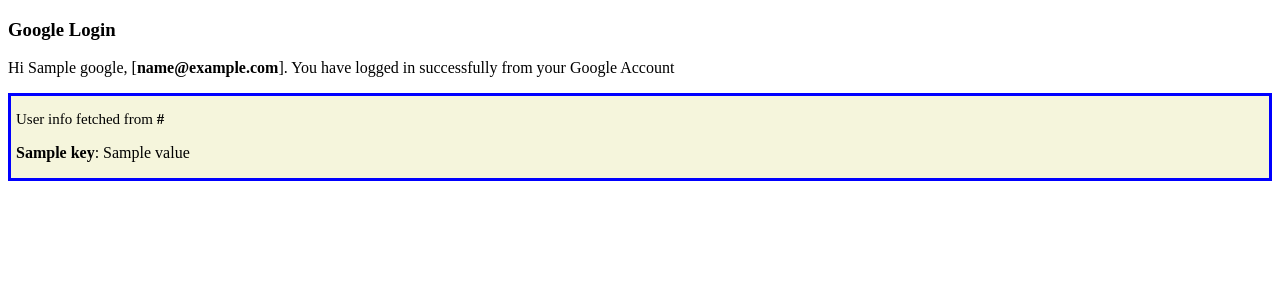
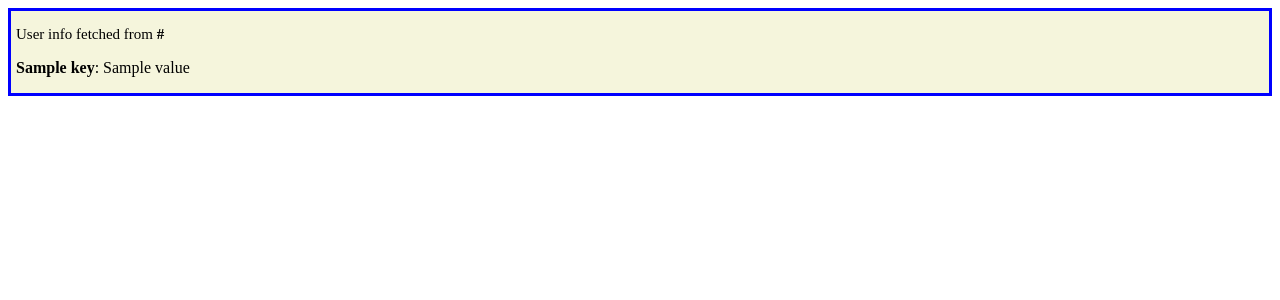
Before and after one commit to mattp0/Zero-Trust-Authz, a Flask app: template authz/src/templates/index.j2 in a window 1280 px wide. Shown: the top 300 px of the page. Run offline with Flask 2, Linux system fonts and the light colour scheme; the template is opened without the code that fills it: most values are stand-ins (such as "Sample title", 1, 10 or a date in 2020).

Commit message:
chore: remove bad google image.

```diff
--- a/authz/src/templates/index.j2
+++ b/authz/src/templates/index.j2
@@ -2,7 +2,7 @@
 <html class="no-js" lang"">
 
 <head>
-<title>Google Oauth 2.0 Login for Authn </title>
+<title>User info for Authn </title>
 
 <style>
 @import url(https://fonts.googleapis.com/css?family=Roboto:500);
@@ -57,21 +57,6 @@
 </head>
 
 <body>
-<h3> Google Login </h3>
-{% if not google_data %}
-    <p style"color:#333;"> You are not logged in, Click below to sing in with google.
-    </p>
-    <a href="/login" class="google-btn">
-      <div class="google-icon-wrapper">
-        <img class="google-icon"
-            src="https://upload.wikimedia.org/wikipedia/commons/5/53/Google_%22G%22_Logo.svg"/>
-      </div>
-        <p class="btn-text"><b>Sign in with Google</b>
-        </p>
-    </a>
-{% else%}
-    <p> Hi {{ google_data.name }}, [<strong>{{ google_data.email }}</strong>]. You have logged in successfully from your Google Account
-    </p>
 {% if google_data is not none %}
     <div class="detail">
         <p style="font-size: 15px; oadding-boittom: 10px;"> User info fetched from <strong>{{ fetch_url }}</strong>
@@ -82,5 +67,4 @@
         {% endfor %}
     </div>
 {% endif %}
-{% endif %}
 </html>
```
